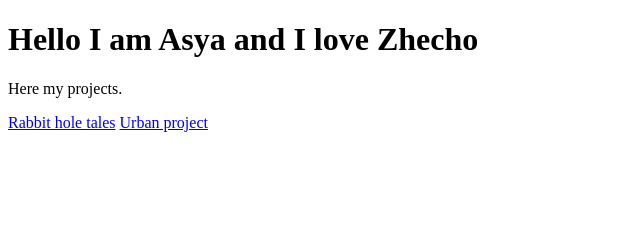
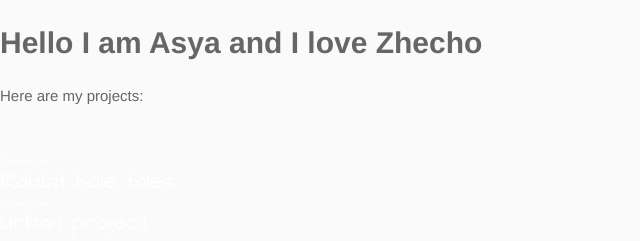
Before and after one commit to zhecho1215/test-site, a plain HTML site: page index.html in a window 1280 px wide. Shown: the whole page, without its empty margins (0-640 px from the left). Drawn offline with Linux system fonts and the light colour scheme; files that its build step writes are made by us from their sources.

Commit message:
Update index.html

```diff
--- a/index.html
+++ b/index.html
@@ -1,12 +1,21 @@
 <!DOCTYPE html>
 <html>
+  <head>
+  <link type="text/css" rel="stylesheet" href="/stylesheets/main.css" />
+  </head>
 <body>
 <h1>Hello I am Asya and I love Zhecho</h1>
-<p>Here my projects.</p>
+<p>Here are my projects:</p>
 
 
 
-<a href="https://zhecho1215.github.io/test-site/FERTIGES BOOKLET.pdf" target="_blank">Rabbit hole tales</a>
-<a href="https://zhecho1215.github.io/test-site/GROUP 7-A3 BOOKLET FINAL-COMP.pdf" target="_blank">Urban project</a>
+<a href="https://zhecho1215.github.io/test-site/FERTIGES BOOKLET.pdf" target="_blank" class="button">
+  <small>Download</small>
+  Rabbit hole tales
+</a>
+<a href="https://zhecho1215.github.io/test-site/GROUP 7-A3 BOOKLET FINAL-COMP.pdf" target="_blank" class="button">
+  <small>Download</small>
+  Urban project
+</a>
 </body>
 </html>
```
